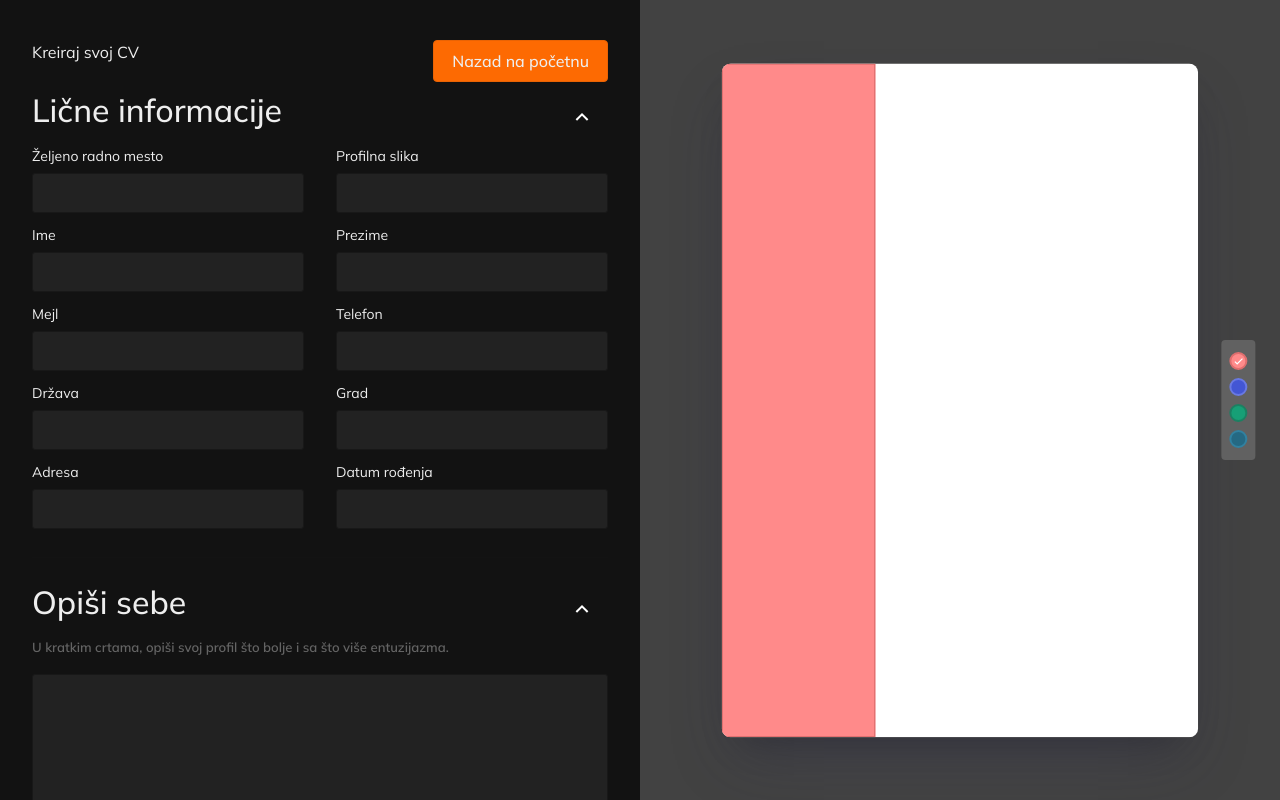
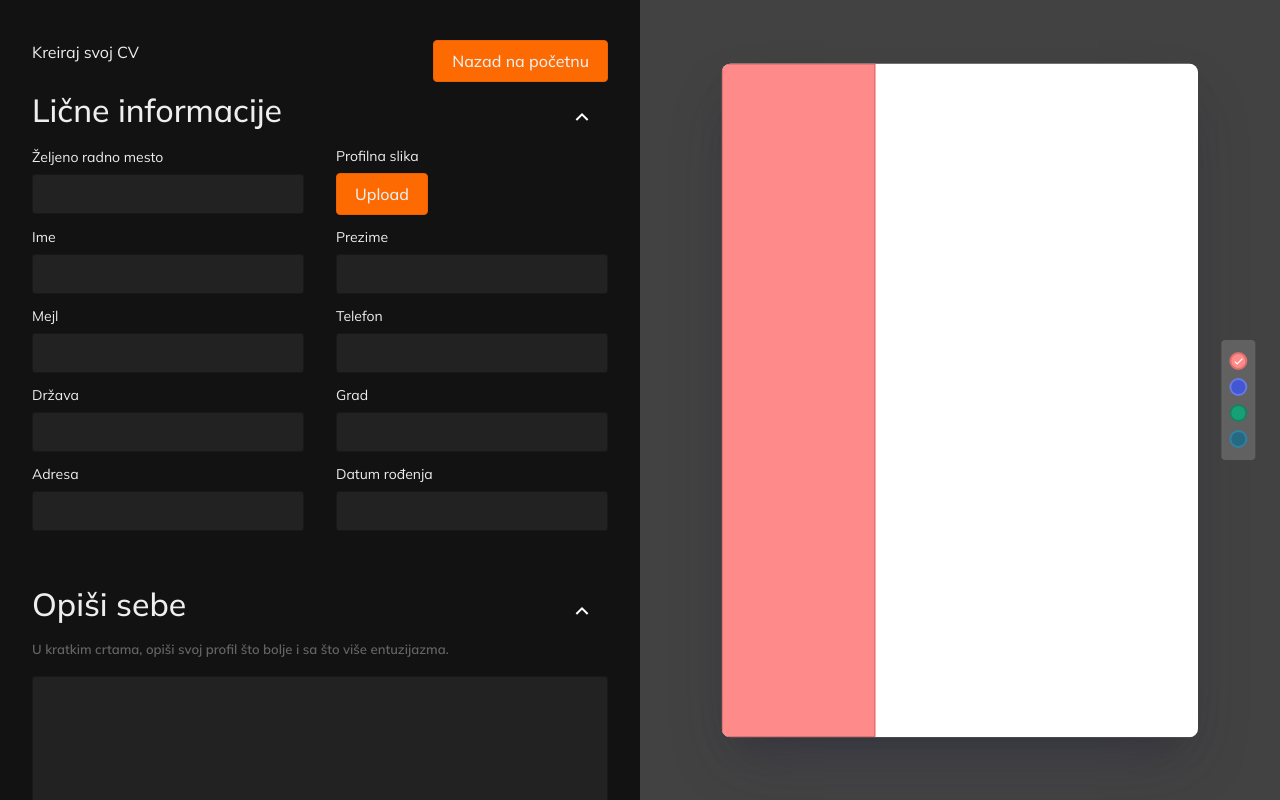
Before and after one commit to predragstojkovic03/cv-builder-workshop, a React (Create React App) app: page / in a window 1280 px wide. Both pictures are taken after a click on the button "Isprobajte resume builder!". Shown: the top 800 px of the page. Built offline with nearby package versions, Linux system fonts and the light colour scheme; the HTML template or start-up script is replaced by a standard one.

Commit message:
Added photo file upload

```diff
--- a/package.json
+++ b/package.json
@@ -9,7 +9,7 @@
     "@dnd-kit/utilities": "^3.2.1",
     "@emotion/react": "^11.10.6",
     "@emotion/styled": "^11.10.6",
-    "@mui/material": "^5.11.14",
+    "@mui/material": "^5.12.0",
     "@testing-library/jest-dom": "^5.16.5",
     "@testing-library/react": "^13.4.0",
     "@testing-library/user-event": "^13.5.0",
--- a/src/components/Button/Button.css
+++ b/src/components/Button/Button.css
@@ -6,6 +6,14 @@
     transition: all 250ms ease;
     font-weight: 500;
     cursor: pointer;
+}
+
+.relative {
+  position: relative;
+}
+
+.overflow-hidden {
+  overflow: hidden;
 }
 
 .btn-circle {
--- /dev/null
+++ b/src/components/FileInput/FileInput.css
@@ -0,0 +1,9 @@
+.fileInput {
+    transform: scale(2);
+    cursor: pointer !important;
+    opacity: 0;
+    position: absolute;
+    top: 0;
+    left: 0;
+    z-index: 100;
+}
--- /dev/null
+++ b/src/components/FileInput/FileInput.jsx
@@ -0,0 +1,22 @@
+import Button from '../Button/Button';
+
+import './FileInput.css';
+
+const FileInput = ({ labelText, btnText = 'Upload', name, onChange }) => {
+  return (
+    <div className='inputGroup'>
+      <label>{labelText}</label>
+      <Button styleClasses='btn btn-primary relative overflow-hidden'>
+        {btnText}
+        <input
+          type='file'
+          className='fileInput'
+          name={name}
+          onChange={(e) => onChange(e)}
+        />
+      </Button>
+    </div>
+  );
+};
+
+export default FileInput;
--- a/src/components/PersonalDetails/PersonalDetails.jsx
+++ b/src/components/PersonalDetails/PersonalDetails.jsx
@@ -1,8 +1,15 @@
 import React from 'react';
 import Input from '../Input/Input';
+import FileInput from '../FileInput/FileInput';
 
 const PersonalDetails = ({ personalDetails, setPersonalDetails }) => {
   const updatedPersonalDetails = (e) => {
+    if (e.target.name === 'imageUrl')
+      return setPersonalDetails({
+        ...personalDetails,
+        imageUrl: URL.createObjectURL(e.target.files[0]),
+      });
+
     setPersonalDetails({ ...personalDetails, [e.target.name]: e.target.value });
   };
 
@@ -17,11 +24,10 @@ const PersonalDetails = ({ personalDetails, setPersonalDetails }) => {
           onChange={updatedPersonalDetails}
         />
 
-        <Input
+        <FileInput
           labelText='Profilna slika'
           type='text'
           name='imageUrl'
-          value={personalDetails.imageUrl}
           onChange={updatedPersonalDetails}
         />
       </div>
```
Also changed, not shown: 1 other file (tests, documents, lock files or other folders).
